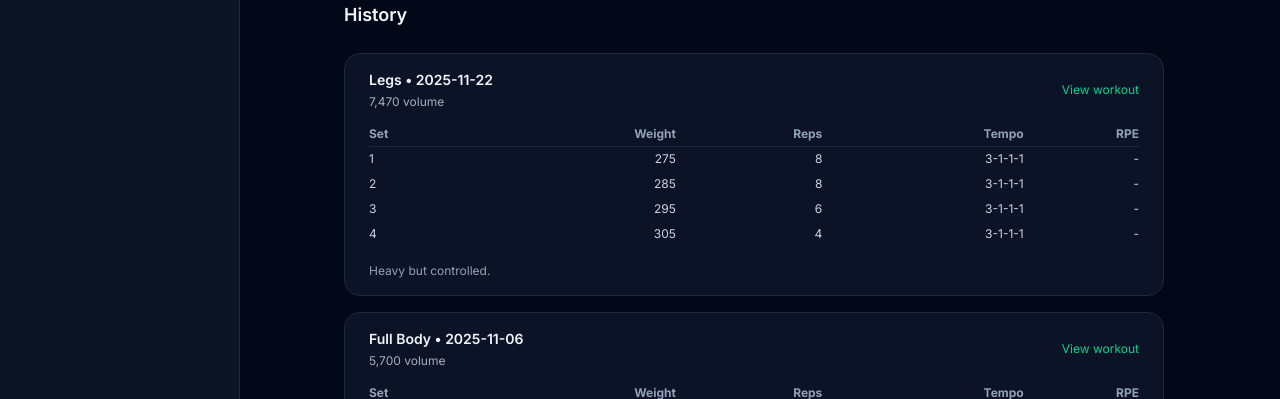
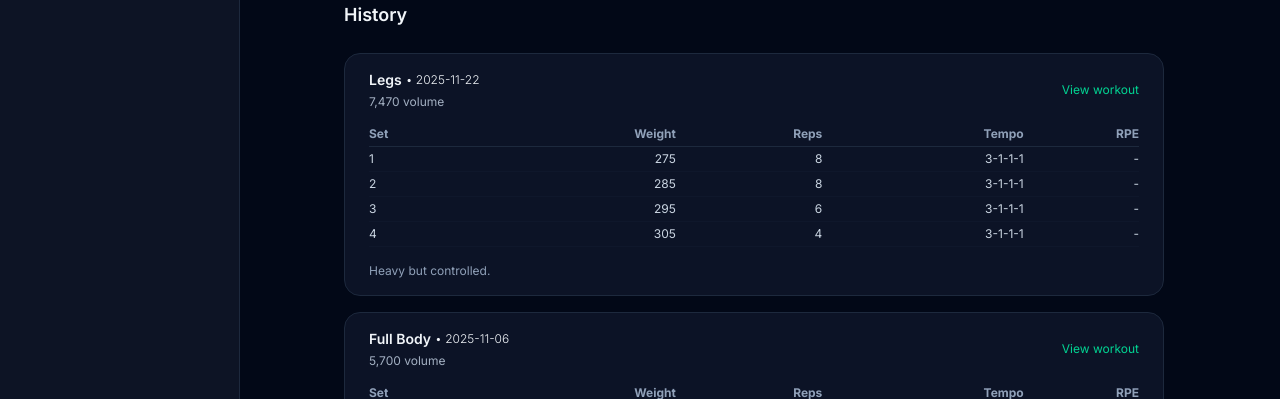
Before and after one commit to mkibler7/set-tracker, a Next.js app in the folder frontend/: page /exercises/back-squat in a window 1280 px wide. Shown: the part 277-676 px from the top of the page. Built offline with nearby package versions, Linux system fonts and the light colour scheme.

Commit message:
fix: unify ExerciseHistoryEntry shape

```diff
--- a/frontend/app/exercises/[id]/page.tsx
+++ b/frontend/app/exercises/[id]/page.tsx
@@ -102,4 +102,3 @@ export default async function ExerciseDetailPage({
 }
 // Note: The above code assumes that the global workout store's WorkoutExercise
 // structure includes an 'exerciseId' field to link back to the Exercise.
-// Adjust the matching logic as necessary based on your actual data structures.
--- a/frontend/components/exerciseInfo/ExerciseHistoryCard.tsx
+++ b/frontend/components/exerciseInfo/ExerciseHistoryCard.tsx
@@ -29,9 +29,12 @@ export default function ExerciseHistoryCard({
     <article className="rounded-2xl border border-slate-800 bg-slate-900/80 px-4 py-3 sm:px-6 sm:py-4">
       <header className="mb-3 flex items-center justify-between gap-2">
         <div>
-          <p className="mb-1 text-sm font-semibold text-foreground">
-            {entry.workoutName} • {entry.workoutDate}
-          </p>
+          <div className=" mb-1 flex gap-1 items-center">
+            <p className="text-sm font-semibold text-foreground">
+              {entry.workoutName}
+            </p>
+            <p className="text-xs font-light">• {entry.workoutDate}</p>
+          </div>
           <h3 className="text-xs text-muted-foreground">
             {entry.totalVolume.toLocaleString()} volume
           </h3>
@@ -59,13 +62,13 @@ export default function ExerciseHistoryCard({
             </tr>
           </thead>
           <tbody>
-            {entry.sets.map((s) => (
-              <tr key={s.setNumber} className="border-b border-slate-900">
-                <td className="py-1">{s.setNumber}</td>
-                <td className="py-1 text-right">{s.weight}</td>
-                <td className="py-1 text-right">{s.reps}</td>
-                <td className="py-1 text-right">{s.tempo ?? "-"}</td>
-                <td className="py-1 text-right">{s.rpe ?? "-"}</td>
+            {entry.sets.map((set) => (
+              <tr key={set.setNumber} className="border-b border-slate-900">
+                <td className="py-1">{set.setNumber}</td>
+                <td className="py-1 text-right">{set.weight}</td>
+                <td className="py-1 text-right">{set.reps}</td>
+                <td className="py-1 text-right">{set.tempo ?? "-"}</td>
+                <td className="py-1 text-right">{set.rpe ?? "-"}</td>
               </tr>
             ))}
           </tbody>
--- a/frontend/package.json
+++ b/frontend/package.json
@@ -11,7 +11,7 @@
   "dependencies": {
     "date-fns": "^4.1.0",
     "framer-motion": "^12.23.24",
-    "next": "16.0.3",
+    "next": "^16.0.7",
     "react": "19.2.0",
     "react-dom": "19.2.0",
     "zustand": "^5.0.9"
@@ -21,7 +21,7 @@
     "@types/node": "^20",
     "@types/react": "^19",
     "@types/react-dom": "^19",
-    "baseline-browser-mapping": "^2.9.0",
+    "baseline-browser-mapping": "^2.9.3",
     "eslint": "^9",
     "eslint-config-next": "16.0.3",
     "tailwindcss": "^4",
--- a/frontend/types/exercise.ts
+++ b/frontend/types/exercise.ts
@@ -40,22 +40,23 @@ export interface Exercise {
   primaryMuscleGroup: MuscleGroup;
   secondaryMuscleGroups?: MuscleGroup[];
   description?: string;
-  tips?: string;
+}
+
+export interface ExerciseHistorySet {
+  setNumber: number;
+  weight: number;
+  reps: number;
+  tempo?: string;
+  rpe?: number;
 }
 
 export interface ExerciseHistoryEntry {
   workoutId: string;
-  workoutDate: string;
-  // workoutName: string; // e.g., "Chest"
-  notes?: string; // notes for this exercise in that workout
-  sets: {
-    setNumber: number;
-    weight: number;
-    reps: number;
-    tempo?: string;
-    rpe?: number;
-  }[];
+  workoutDate: string; // ISO string
+  workoutName: string;
   totalVolume: number;
+  notes?: string;
+  sets: ExerciseHistorySet[];
 }
 
 export interface CurrentSessionExerciseSet {
```
Also changed, not shown: 1 other file (tests, documents, lock files or other folders).
